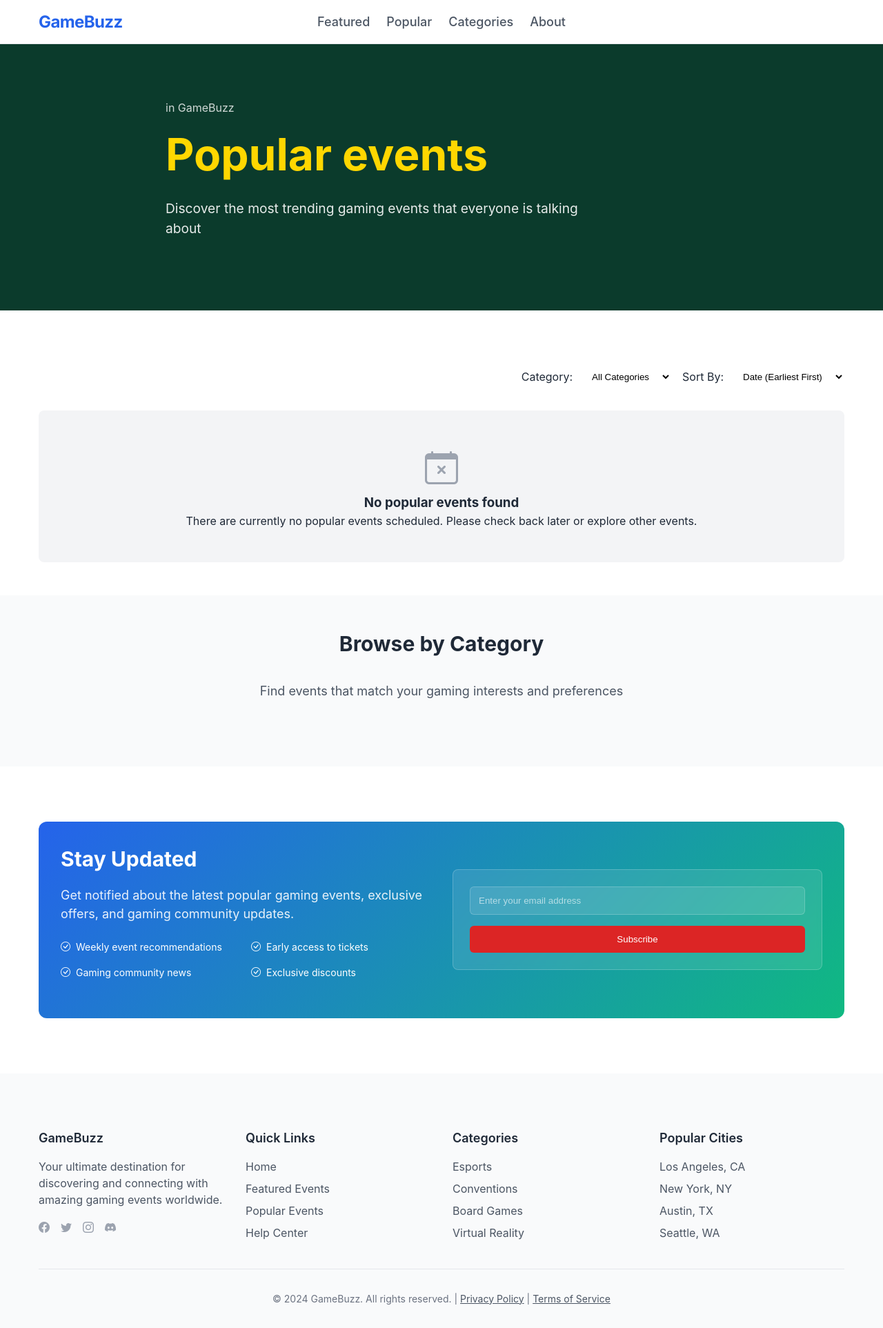
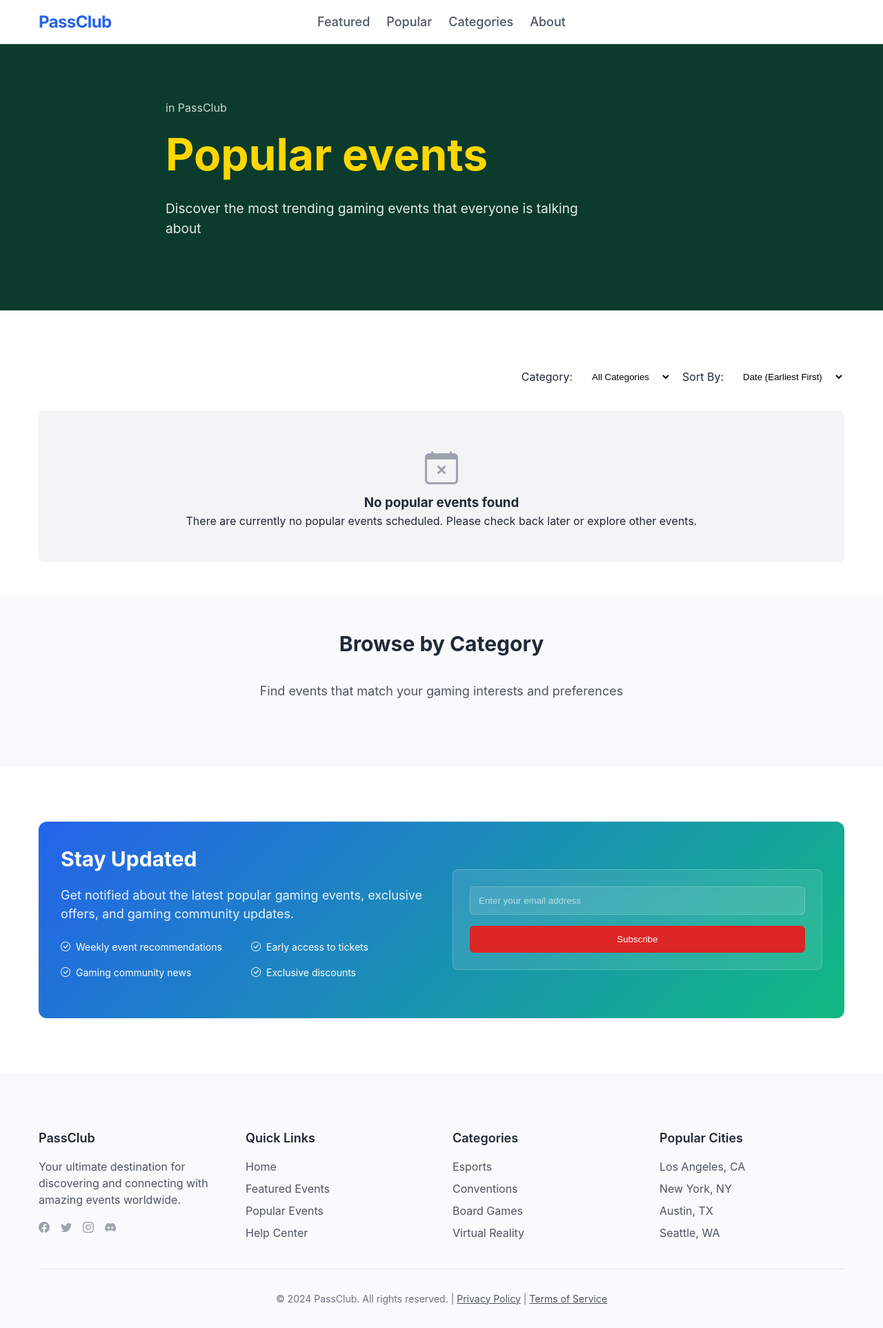
Before and after one commit to KircleR2/gamebuzz, a Django app: page /popular/ in a window 1280 px wide. Shown: the whole page at 69% size. Run offline with Django 5.2, Linux system fonts and the light colour scheme; data that the repository does not hold is empty.

Commit message:
gamebuzz to passclub

```diff
--- a/event_platform/settings.py
+++ b/event_platform/settings.py
@@ -248,8 +248,8 @@ DEFAULT_AUTO_FIELD = "django.db.models.BigAutoField"
 
 # Unfold Admin Configuration
 UNFOLD = {
-    "SITE_TITLE": "GameBuzz Admin",
-    "SITE_HEADER": "GameBuzz",
+    "SITE_TITLE": "PassClub Admin",
+    "SITE_HEADER": "PassClub",
     "SITE_URL": "/",
     "SITE_ICON": None,
     "SITE_LOGO": None,
--- a/events/templates/events/category_events.html
+++ b/events/templates/events/category_events.html
@@ -1,13 +1,13 @@
 {% extends "base.html" %}
 
-{% block title %}{{ category.name }} Events - GameBuzz{% endblock %}
+{% block title %}{{ category.name }} Events - PassClub{% endblock %}
 
 {% block content %}
 <!-- Category Header -->
 <section class="section category-header">
     <div class="container">
         <div class="category-header-content">
-            <p class="in-gamebuzz">in GameBuzz</p>
+            <p class="in-passclub">in PassClub</p>
             <h1 class="category-title">{{ category.name }}</h1>
             {% if category.description %}
             <p class="category-description">{{ category.description }}</p>
@@ -183,7 +183,7 @@
         margin: 0 auto;
     }
 
-    .in-gamebuzz {
+    .in-passclub {
         font-size: 1rem;
         margin-bottom: 0.5rem;
         opacity: 0.8;
--- a/events/templates/events/checkout.html
+++ b/events/templates/events/checkout.html
@@ -1,7 +1,7 @@
 {% extends "base.html" %}
 {% load static %}
 
-{% block title %}Comprar Entradas - {{ event.title }} - GameBuzz{% endblock %}
+{% block title %}Comprar Entradas - {{ event.title }} - PassClub{% endblock %}
 
 {% block content %}
 <section class="section" style="padding-top: 2rem; min-height: 80vh;">
--- a/events/templates/events/event_detail.html
+++ b/events/templates/events/event_detail.html
@@ -1,6 +1,6 @@
 {% extends "base.html" %}
 
-{% block title %}{{ event.title }} - GameBuzz{% endblock %}
+{% block title %}{{ event.title }} - PassClub{% endblock %}
 
 {% block content %}
 <!-- Event Hero Section -->
@@ -280,7 +280,7 @@ function shareEvent() {
     if (navigator.share) {
         navigator.share({
             title: '{{ event.title }}',
-            text: 'Check out this amazing gaming event!',
+            text: 'Check out this amazing event!',
             url: window.location.href
         });
     } else {
@@ -296,7 +296,7 @@ function shareToFacebook() {
 
 function shareToTwitter() {
     const url = encodeURIComponent(window.location.href);
-    const text = encodeURIComponent('Check out this amazing gaming event: {{ event.title }}');
+    const text = encodeURIComponent('Check out this amazing event: {{ event.title }}');
     window.open(`https://twitter.com/intent/tweet?text=${text}&url=${url}`, '_blank');
 }
 
--- a/events/templates/events/featured_events.html
+++ b/events/templates/events/featured_events.html
@@ -1,13 +1,13 @@
 {% extends "base.html" %}
 
-{% block title %}Featured Gaming Events - GameBuzz{% endblock %}
+{% block title %}Featured Events - PassClub{% endblock %}
 
 {% block content %}
 <!-- Featured Events Header -->
 <section class="section featured-header">
     <div class="container">
         <div class="featured-header-content">
-            <p class="in-gamebuzz">in GameBuzz</p>
+            <p class="in-passclub">in PassClub</p>
             <h1 class="featured-title">Featured events</h1>
             <p class="featured-description">Discover our handpicked selection of the most exciting gaming events</p>
         </div>
@@ -191,7 +191,7 @@
         margin: 0 auto;
     }
 
-    .in-gamebuzz {
+    .in-passclub {
         font-size: 1rem;
         margin-bottom: 0.5rem;
         opacity: 0.8;
--- a/events/templates/events/popular_events.html
+++ b/events/templates/events/popular_events.html
@@ -1,13 +1,13 @@
 {% extends "base.html" %}
 
-{% block title %}Popular Gaming Events - GameBuzz{% endblock %}
+{% block title %}Popular Events - PassClub{% endblock %}
 
 {% block content %}
 <!-- Popular Events Header -->
 <section class="section popular-header">
     <div class="container">
         <div class="popular-header-content">
-            <p class="in-gamebuzz">in GameBuzz</p>
+            <p class="in-passclub">in PassClub</p>
             <h1 class="popular-title">Popular events</h1>
             <p class="popular-description">Discover the most trending gaming events that everyone is talking about</p>
         </div>
@@ -191,7 +191,7 @@
         margin: 0 auto;
     }
 
-    .in-gamebuzz {
+    .in-passclub {
         font-size: 1rem;
         margin-bottom: 0.5rem;
         opacity: 0.8;
--- a/static/css/gamebuzz.css
+++ b/static/css/gamebuzz.css
@@ -1,4 +1,4 @@
-/* GameBuzz Design System CSS */
+/* PassClub Design System CSS */
 :root {
   /* Color Palette */
   --primary-blue: #2563EB;
--- a/static/js/gamebuzz.js
+++ b/static/js/gamebuzz.js
@@ -1,4 +1,4 @@
-// GameBuzz JavaScript
+// PassClub JavaScript
 document.addEventListener('DOMContentLoaded', function() {
     // Initialize all components
     initSearch();
--- a/static/templates/base.html
+++ b/static/templates/base.html
@@ -4,7 +4,7 @@
 <head>
     <meta charset="UTF-8">
     <meta name="viewport" content="width=device-width, initial-scale=1.0">
-    <title>{% block title %}GameBuzz - Discover Amazing Gaming Events{% endblock %}</title>
+    <title>{% block title %}PassClub - Discover Amazing Events{% endblock %}</title>
 
     <!-- Google Fonts -->
     <link rel="preconnect" href="https://fonts.googleapis.com">
@@ -14,7 +14,7 @@
     <!-- Bootstrap Icons -->
     <link href="https://cdn.jsdelivr.net/npm/bootstrap-icons@1.10.5/font/bootstrap-icons.css" rel="stylesheet">
 
-    <!-- GameBuzz CSS -->
+    <!-- PassClub CSS -->
     <link rel="stylesheet" href="{% static 'css/gamebuzz.css' %}">
 
     {% block extra_css %}{% endblock %}
@@ -24,7 +24,7 @@
     <header class="header">
         <div class="container">
             <!-- Logo -->
-            <a href="{% url 'event_list' %}" class="logo">GameBuzz</a>
+            <a href="{% url 'event_list' %}" class="logo">PassClub</a>
 
             <!-- Navigation -->
             <nav class="nav">
@@ -66,8 +66,8 @@
         <div class="container">
             <div class="footer-grid">
                 <div class="footer-section">
-                    <h3>GameBuzz</h3>
-                    <p class="text-gray-600 mb-4">Your ultimate destination for discovering and connecting with amazing gaming events worldwide.</p>
+                    <h3>PassClub</h3>
+                    <p class="text-gray-600 mb-4">Your ultimate destination for discovering and connecting with amazing events worldwide.</p>
                     <div class="flex gap-4">
                         <a href="#" class="text-gray-400 hover:text-primary-blue"><i class="bi bi-facebook"></i></a>
                         <a href="#" class="text-gray-400 hover:text-primary-blue"><i class="bi bi-twitter"></i></a>
@@ -116,12 +116,12 @@
             </div>
 
             <div class="footer-bottom">
-                <p>&copy; 2024 GameBuzz. All rights reserved. | <a href="#" class="text-gray-600 hover:text-primary-blue">Privacy Policy</a> | <a href="#" class="text-gray-600 hover:text-primary-blue">Terms of Service</a></p>
+                <p>&copy; 2024 PassClub. All rights reserved. | <a href="#" class="text-gray-600 hover:text-primary-blue">Privacy Policy</a> | <a href="#" class="text-gray-600 hover:text-primary-blue">Terms of Service</a></p>
             </div>
         </div>
     </footer>
 
-    <!-- GameBuzz JavaScript -->
+    <!-- PassClub JavaScript -->
     <script src="{% static 'js/gamebuzz.js' %}"></script>
 
     <!-- Handle broken images with fallback -->
```
Also changed, not shown: templates/base.html (+7 -7 lines), locale/es/LC_MESSAGES/django.po, 3 other files.
